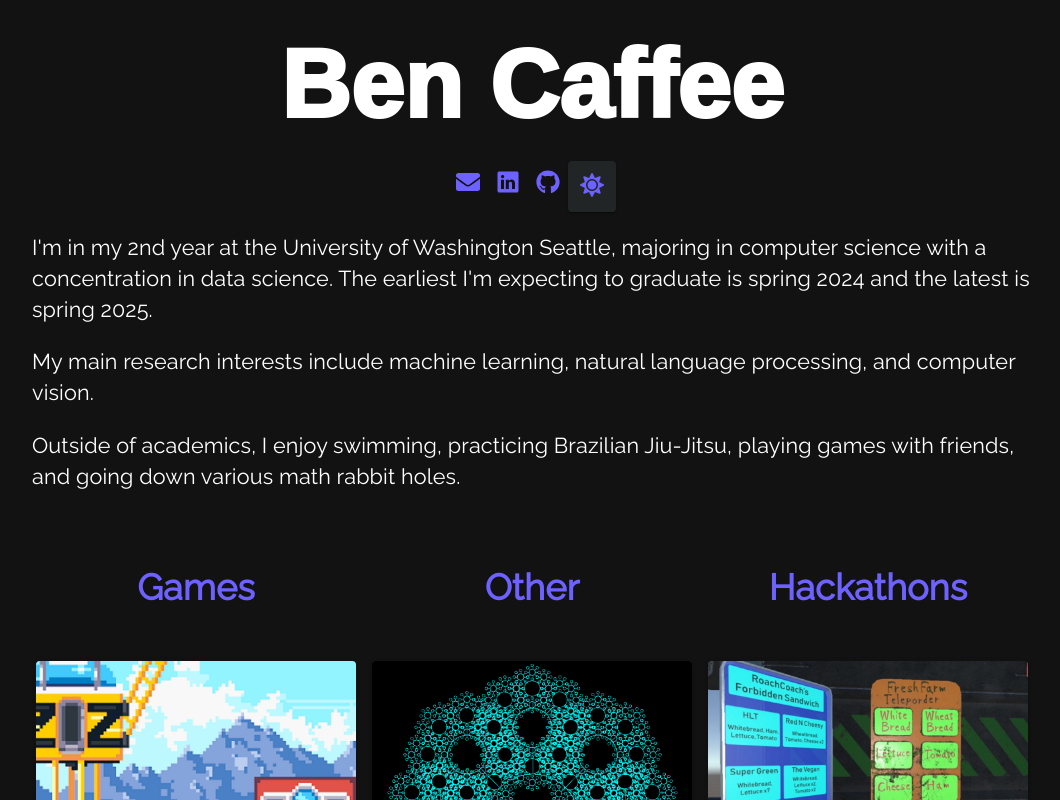
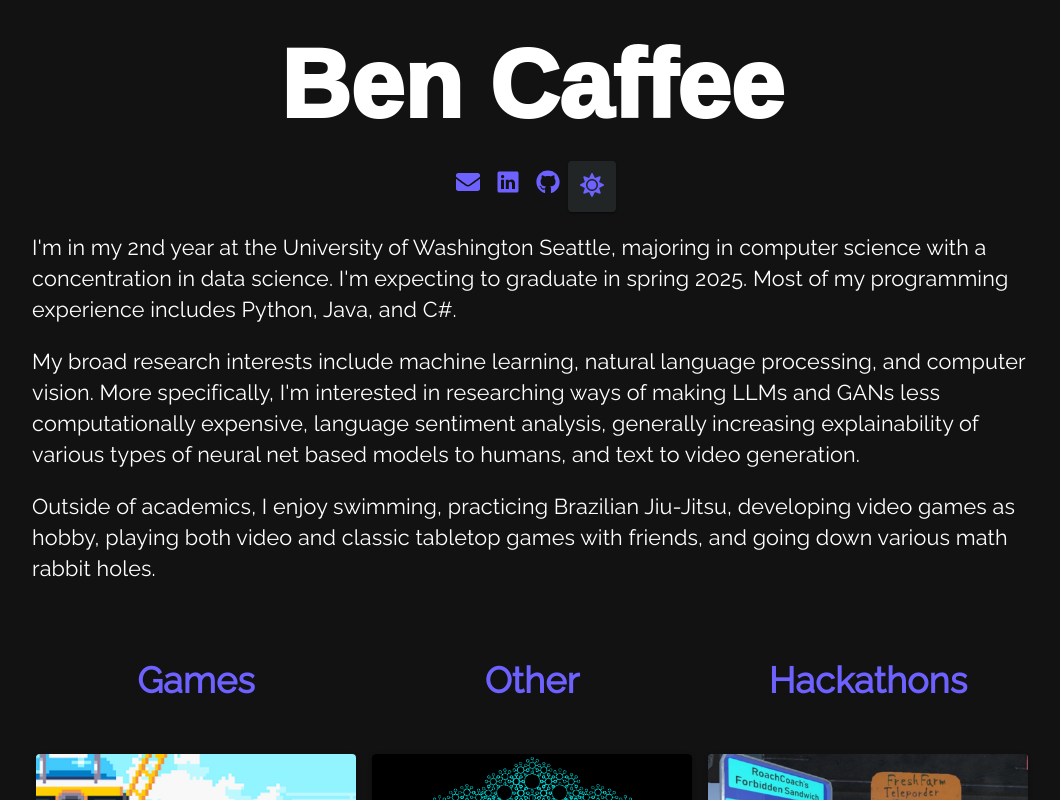
Before and after one commit to bcaffee/personal-website, a React (Create React App) app: page / in a window 1280 px wide. Shown: the top 800 px of the page, without its empty margins (108-1168 px from the left). Built offline with nearby package versions, Linux system fonts and the light colour scheme; a web font is replaced by a local one.

Commit message:
intro descrip update

```diff
--- a/src/site-content.js
+++ b/src/site-content.js
@@ -1,8 +1,8 @@
 const mainPage = {
   introductions: [
-    "I'm in my 2nd year at the University of Washington Seattle, majoring in computer science with a concentration in data science. The earliest I'm expecting to graduate is spring 2024 and the latest is spring 2025.",
-    "My main research interests include machine learning, natural language processing, and computer vision.",
-    "Outside of academics, I enjoy swimming, practicing Brazilian Jiu-Jitsu, playing games with friends, and going down various math rabbit holes.",
+    "I'm in my 2nd year at the University of Washington Seattle, majoring in computer science with a concentration in data science. I'm expecting to graduate in spring 2025. Most of my programming experience includes Python, Java, and C#.",
+    "My broad research interests include machine learning, natural language processing, and computer vision. More specifically, I'm interested in researching ways of making LLMs and GANs less computationally expensive, language sentiment analysis, generally increasing explainability of various types of neural net based models to humans, and text to video generation.",
+    "Outside of academics, I enjoy swimming, practicing Brazilian Jiu-Jitsu, developing video games as hobby, playing both video and classic tabletop games with friends, and going down various math rabbit holes.",
   ],
 
   // skills: [
```
